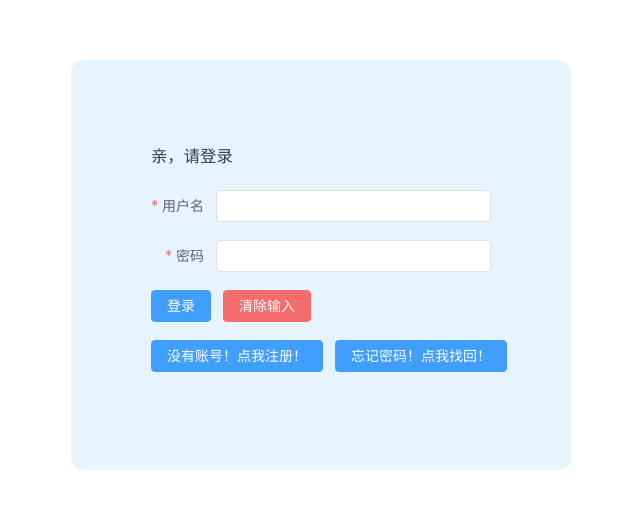
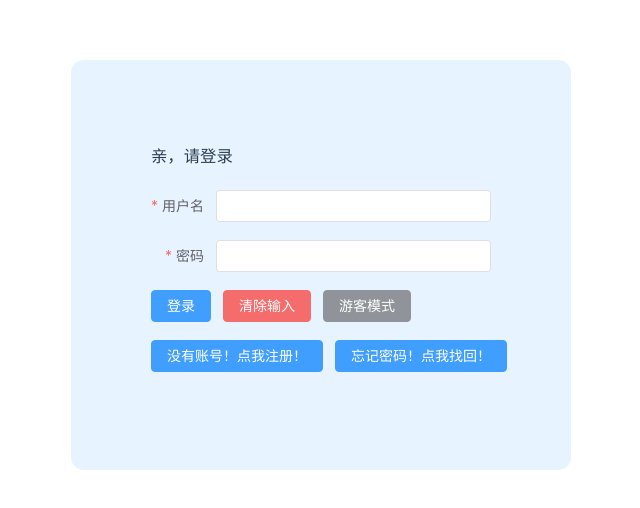
Before and after one commit to initialencounter/mines, a Vue app in the folder mines-client/: page / in a window 1280 px wide. Shown: the part 260-768 px from the top of the page, without its empty margins (129-769 px from the left). Built offline with nearby package versions, Linux system fonts and the light colour scheme.

Commit message:
feat: Login by  visitor

```diff
--- a/mines-client/src/components/Login.vue
+++ b/mines-client/src/components/Login.vue
@@ -38,6 +38,7 @@
                 {{ modes.register ? "注册" : (modes.login ? "登录" : "重置密码") }}
               </el-button>
               <el-button type="danger" @click="resetForm(ruleFormRef)">清除输入</el-button>
+              <el-button type="info" @click="visitorModeLogin">游客模式</el-button>
             </div>
           </el-form-item>
           <el-form-item>
@@ -203,6 +204,12 @@ document.onkeydown = (e) => {
   }
 }
 
+const visitorModeLogin = () => {
+  ruleForm.userName = 'visitor'
+  ruleForm.password = 'visitor'
+  postForm('login')
+}
+
 </script>
 
 <style>
```
Also changed, not shown: 1 other file (tests, documents, lock files or other folders).
